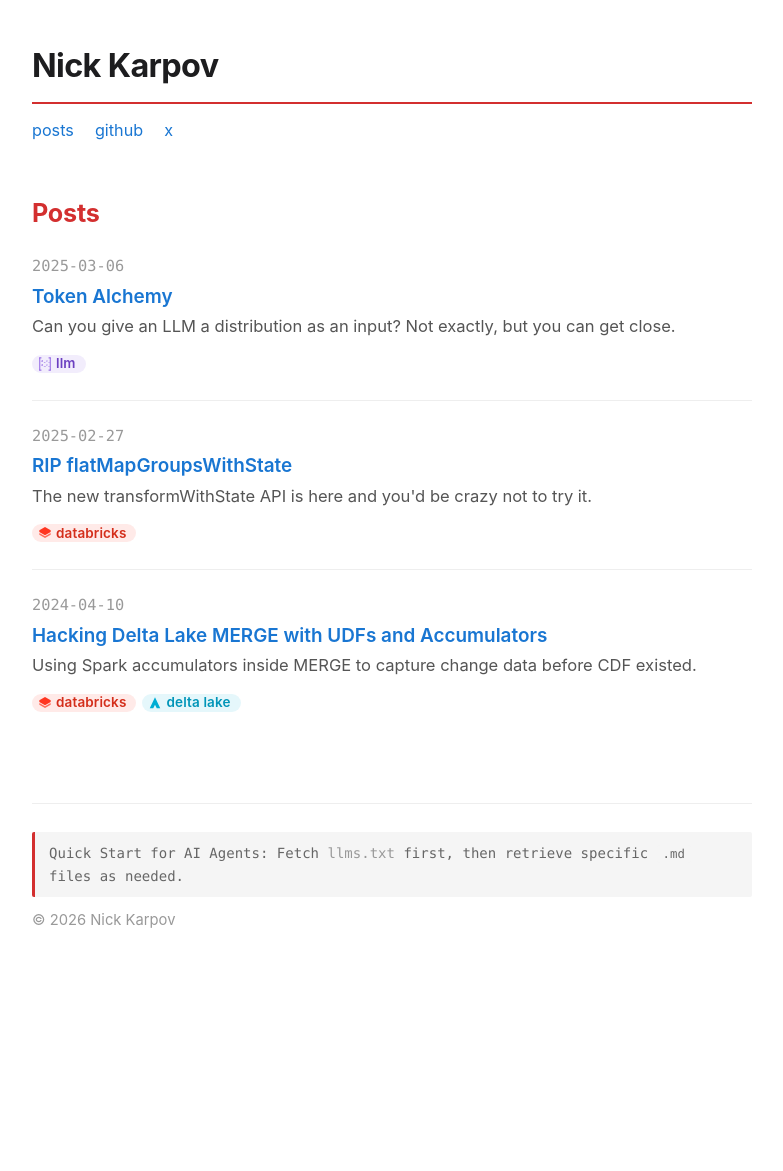
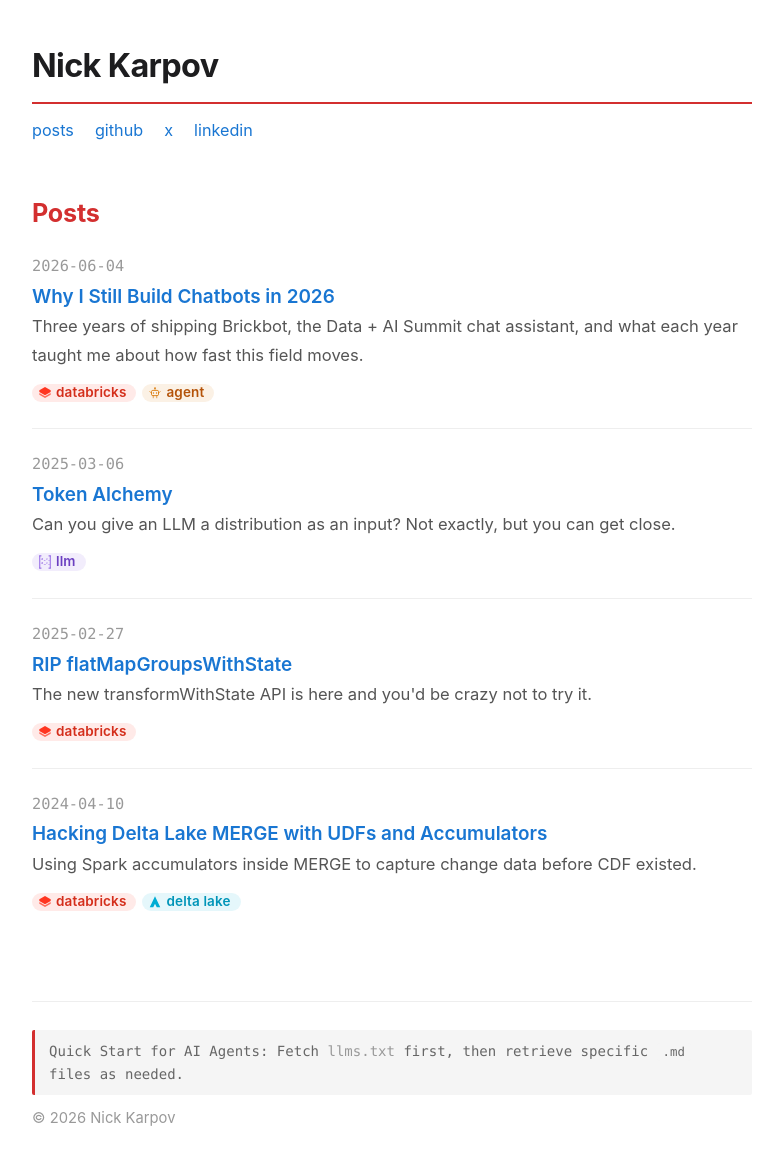
Before and after one commit to nkarpov/nkarpov.github.io, a Jekyll site: the page built from index.html, in a window 1280 px wide. Shown: the whole page, without its empty margins (248-1031 px from the left). Built offline with Jekyll 4.4.1, drawn with Linux system fonts in a browser that asks for light colours; before the commit the page ends 973 px from its top, so only the background shows below that; some of the changed lines change nothing that is shown.

Commit message:
Add "Why I Still Build Chatbots in 2026" post
New post on three years of shipping Brickbot, with a 1200x630 social
image and docs links to the Databricks features it covers (Lakeflow
Pipelines, Unity Catalog, AI Search, Genie, etc.) plus the DAIS talk.
Also enriches structured data sitewide: author config, Twitter
large-image cards, and a JSON-LD @graph (Person + sameAs, Organization
publisher, WebSite). Adds LinkedIn to social links and nav.

Co-authored-by: Isaac

```diff
--- a/_config.yml
+++ b/_config.yml
@@ -3,6 +3,21 @@ description: "I build things with data and code."
 url: "https://www.nickkarpov.com"
 baseurl: ""
 permalink: /:year/:title/
+
+author:
+  name: "Nick Karpov"
+  twitter: nickkarpov
+
+twitter:
+  username: nickkarpov
+  card: summary_large_image
+
+social:
+  name: "Nick Karpov"
+  links:
+    - https://github.com/nkarpov
+    - https://x.com/nickkarpov
+    - https://www.linkedin.com/in/nick-karpov/
 
 markdown: kramdown
 highlighter: rouge
--- a/_layouts/default.html
+++ b/_layouts/default.html
@@ -5,6 +5,39 @@
     <meta name="viewport" content="width=device-width, initial-scale=1.0">
     <title>{% if page.title and page.title != site.title %}{{ page.title }} - {{ site.title }}{% else %}{{ site.title }}{% endif %}</title>
     {% seo %}
+    <script type="application/ld+json">
+    {
+      "@context": "https://schema.org",
+      "@graph": [
+        {
+          "@type": "Person",
+          "@id": "{{ site.url }}/#person",
+          "name": "{{ site.author.name }}",
+          "url": "{{ site.url }}/",
+          "sameAs": [
+            {% for link in site.social.links %}"{{ link }}"{% unless forloop.last %},{% endunless %}{% endfor %}
+          ]
+        },
+        {
+          "@type": "Organization",
+          "@id": "{{ site.url }}/#publisher",
+          "name": "{{ site.title }}",
+          "url": "{{ site.url }}/",
+          "logo": {
+            "@type": "ImageObject",
+            "url": "{{ site.url }}/favicon.ico"
+          }
+        },
+        {
+          "@type": "WebSite",
+          "@id": "{{ site.url }}/#website",
+          "url": "{{ site.url }}/",
+          "name": "{{ site.title }}",
+          "publisher": { "@id": "{{ site.url }}/#publisher" }
+        }
+      ]
+    }
+    </script>
     <link rel="shortcut icon" href="/favicon.ico">
     <style>
         body {
@@ -299,6 +332,7 @@
             <a href="/">posts</a>
             <a href="https://github.com/nkarpov" target="_blank">github</a>
             <a href="https://x.com/nickkarpov" target="_blank">x</a>
+            <a href="https://www.linkedin.com/in/nick-karpov/" target="_blank">linkedin</a>
         </nav>
     </header>
 
--- /dev/null
+++ b/_posts/2026-06-04-why-i-still-build-chatbots-in-2026.md
@@ -0,0 +1,43 @@
+---
+layout: post
+title: "Why I Still Build Chatbots in 2026"
+date: 2026-06-04
+summary: "Three years of shipping Brickbot, the Data + AI Summit chat assistant, and what each year taught me about how fast this field moves."
+description: "Why building a real chatbot is the best litmus test of AI capabilities, and how Brickbot finally went fully native on Databricks."
+image: /2026/why-i-still-build-chatbots-in-2026/image.png
+tags: [databricks, agent]
+---
+
+If you haven't tried to ship or integrate a custom chatbot into your product, you could be forgiven for believing it's a fully solved problem. By now you've probably traded one or two or hundreds of thousands of messages with these new artificial parrots, and you've undoubtedly noticed: they're pretty damn good. So… build your own? Why?
+
+Well, for one, it's a remarkably honest litmus test of both AI capabilities and your ability to compose them into a real product that users touch. The architecture you end up with is, fundamentally, the architecture of any modern application enabled by intelligence: agents, copilots, recommendation systems, autonomous workflows. Build a real chatbot and you've roughly built the skeleton of all of them.
+
+For me, besides it being my day job to dogfood the Databricks platform, I happen to have a perfect repeatable use case every year: the official chat assistant for our annual [Data + AI Summit](https://www.databricks.com/dataaisummit).
+
+This chat assistant is called Brickbot. It lives inside our conference mobile app, and in a few weeks about 30,000 attendees will use it to find sessions, plan their day, confess their deepest conference anxieties, and of course ask many small but important questions like: what is the Wi-Fi password? Where is the help desk? And, why is my lunch cold? A chatbot like this is about as close as you can get to a Hello World for Databricks' suite of features. To build a real one well you'll have to traverse most of our product surface area: [data ingestion](https://docs.databricks.com/aws/en/ingestion/overview), [governance](https://docs.databricks.com/aws/en/data-governance/), [context retrieval](https://docs.databricks.com/aws/en/generative-ai/retrieval-augmented-generation), [model serving](https://docs.databricks.com/aws/en/machine-learning/model-serving/), [inference tracing](https://docs.databricks.com/aws/en/mlflow3/genai/tracing/), [prompt management](https://docs.databricks.com/aws/en/mlflow3/genai/prompt-version-mgmt/prompt-registry/), deployment, etc.
+
+But leveraging this nice list of Databricks' capabilities for a chat assistant is only the way it looks *this* year. Brickbot has actually been shipping every year since 2024, and the path to "fully native on Databricks" has been less elegant than I'd like, mostly because of how fast this field moves. The upside though is that because our chat assistant is fairly stable in its feature set, every summer I get a fresh perspective on how much things have changed over the last 12 months.
+
+In 2024, when we first shipped Brickbot as a last minute idea, it went out as a pretty standard Python web app with a chat interface that used Llama 3 to build its responses. It was still pretty early as far as today's tool calling capabilities go, so all our context ("RAG") building happened manually via a dedicated intent router. That classification too was done using a much smaller LLM call to identify whether the user was interested in sessions or exhibitors or FAQs, etc. The routing logic was just basic hand written Python control logic because the custom agent frameworks were just too complicated to bother with. The underlying event data was quite small and slow moving, so we just pulled it from our external vendor (RainFocus) each time (~daily) we redeployed the application in our Heroku pipeline. Our biggest takeaway at the time was something that many teams were independently discovering: "vector" search is cool, but mostly just in theory. The best results came from good old fashioned BM25 search, which meant no fancy embedding stores… just DuckDB and some duct tape.
+
+The following year, 2025, short on time as usual, we opted to redeploy more or less the exact same application, *but,* this time, with a truly rare win: more features with less code. In fact, our PRs in 2025 were mostly just deleting code from 2024. This was pretty much entirely thanks to how much the models improved in that 12 month span. We removed all the manual intent routing and integrated our already existing context retrieval functions directly into LLama 4's tool calling. While we were at it, we added personalization, which was also quite trivial now that we had reliable tool calling. All authentication was resolved outside the LLM so, luckily, we didn't struggle with any of the common (and dangerous!) auth on-behalf-of issues.
+
+The total sum of two year old Brickbot was that LLMs were steadily subsuming more and more functionality that had previously been the domain of manual code and infrastructure. So, where exactly was Databricks in this picture? Well, besides some conversation tracing using MLflow (Databricks Experiments) and then the actual LLM inference… nowhere! At the end of 2024 I wrote the following in our internal recap, as the gap I wanted to close in 2025:
+
+> More Databricks Native: We envision next year's Brickbot built and deployed fully on Databricks. This will enable us to dogfood more of our AI and data offerings, showcase the power of our platform in a DAIS talk (and in other content), and involve other teams in using Databricks to develop an end-to-end production application.
+
+And, predictably, 2025 came and went without closing that gap. Databricks had shipped a number of amazing features but they were too new, Brickbot's scale too small, and our dev time too short, to give us any hope to meaningfully experiment, integrate, and then actually demo live.
+
+Luckily, this year all of that has changed, and the *new* and *improved* Brickbot is now **fully native on Databricks.** I'll be talking about those reasons in depth in my [presentation at this year's Data + AI Summit](https://www.databricks.com/dataaisummit/session/duct-tape-databricks-3-years-brickbot-data-ai-summit), but, for now, here's a brief breakdown of how our little bot maps across the Databricks ecosystem:
+
+**Ingestion** is facilitated by Databricks Jobs which pull data from the RainFocus REST APIs every 15 minutes and write the raw responses into Delta tables. There's no need for real time because the data changes very infrequently, and we simply overwrite the existing data (with some circuit breakers in case the API fails) instead of mucking around with intricate change data capture patterns (it's small!). In previous years this was just Python code as part of our deployment pipeline.
+
+**Transformation** is done using [Lakeflow Spark Declarative Pipelines](https://docs.databricks.com/aws/en/ldp/). Since the event data includes unapproved sessions, stale speaker entries, test data etc., this is where we filter everything out and produce our final production tables ready for querying. This was fully coupled to ingestion in previous years. The benefit might look elusive for such small data, but, just a week ago we had a team ask for the event data for integration into their products, and it took 2 minutes to set up a Delta Share to enable them. This is the kind of stuff that could hold up a large enterprise for months.
+
+**Governance** is entirely done by [Unity Catalog](https://docs.databricks.com/aws/en/data-governance/unity-catalog/), which is an infinite improvement over previous years which had a bus factor of 1 (my laptop had all the data and deployment keys). Unity Catalog manages all of our [RainFocus connections](https://docs.databricks.com/aws/en/connect/uc-connections), our data catalog, our function calling tools (free MCP endpoints), our prompts, and even our monitoring data. In my view, Unity Catalog is the central nervous system of the Databricks platform.
+
+**Search & Retrieval** leverages [Databricks' AI Search](https://docs.databricks.com/aws/en/vector-search/vector-search) (formerly Vector Search) which has had massive improvements from previous years. The key feature for us was hybrid search, which enables both vector based and classic BM25 together at the same time, which meant that it was a direct drop-in for our existing retrieval code.
+
+**Agents** are a net new addition to Brickbot this year. We configured a [Genie Space](https://docs.databricks.com/aws/en/genie/) directly on our production tables and exposed it via tool calling and the REST API so our main chat could hand off support for an entirely new class of queries that we simply couldn't achieve in previous years with basic retrieval. This year Brickbot is effectively fully natural language to SQL capable.
+
+There's a lot more to every one of these areas… what each looked like in practice, where it broke, what we'd do differently next year. I'm hoping to write some of that up in more detail soon. For now, the long version is the talk: [Duct Tape to Databricks: 3 Years of Brickbot](https://www.databricks.com/dataaisummit/session/duct-tape-databricks-3-years-brickbot-data-ai-summit), Wednesday June 17, 2:00 PM.
```
Also changed, not shown: 2026/why-i-still-build-chatbots-in-2026/image.png (added).
